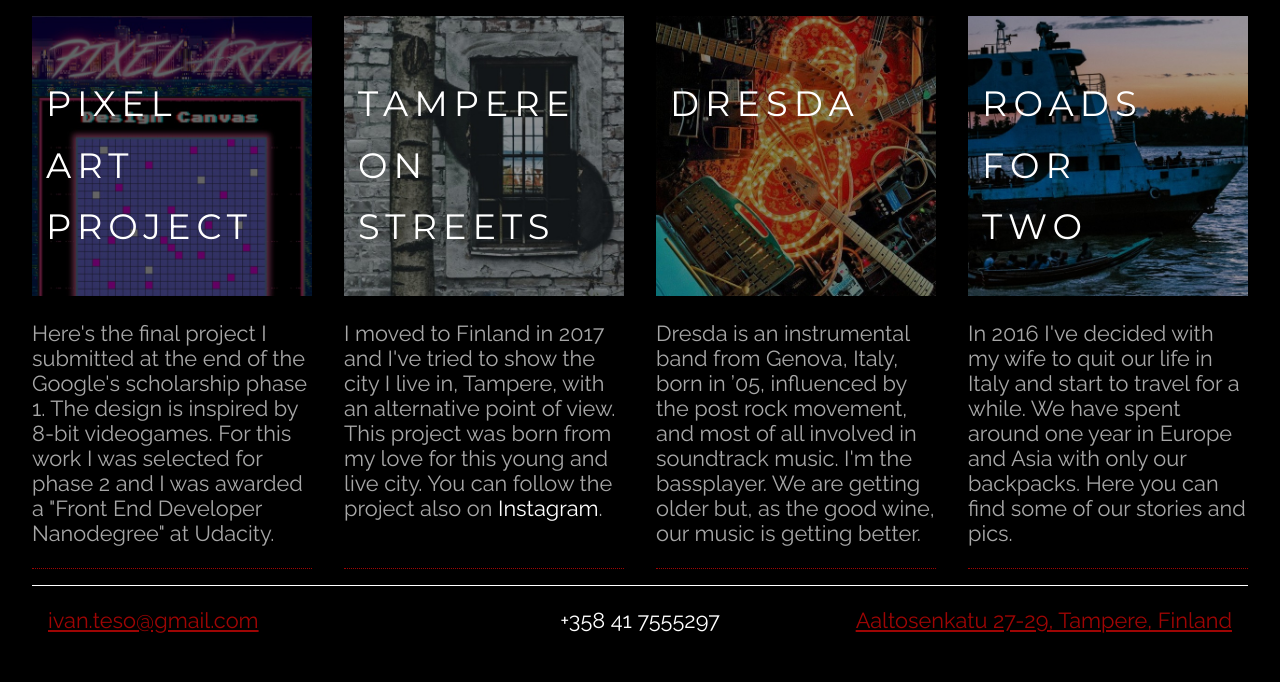
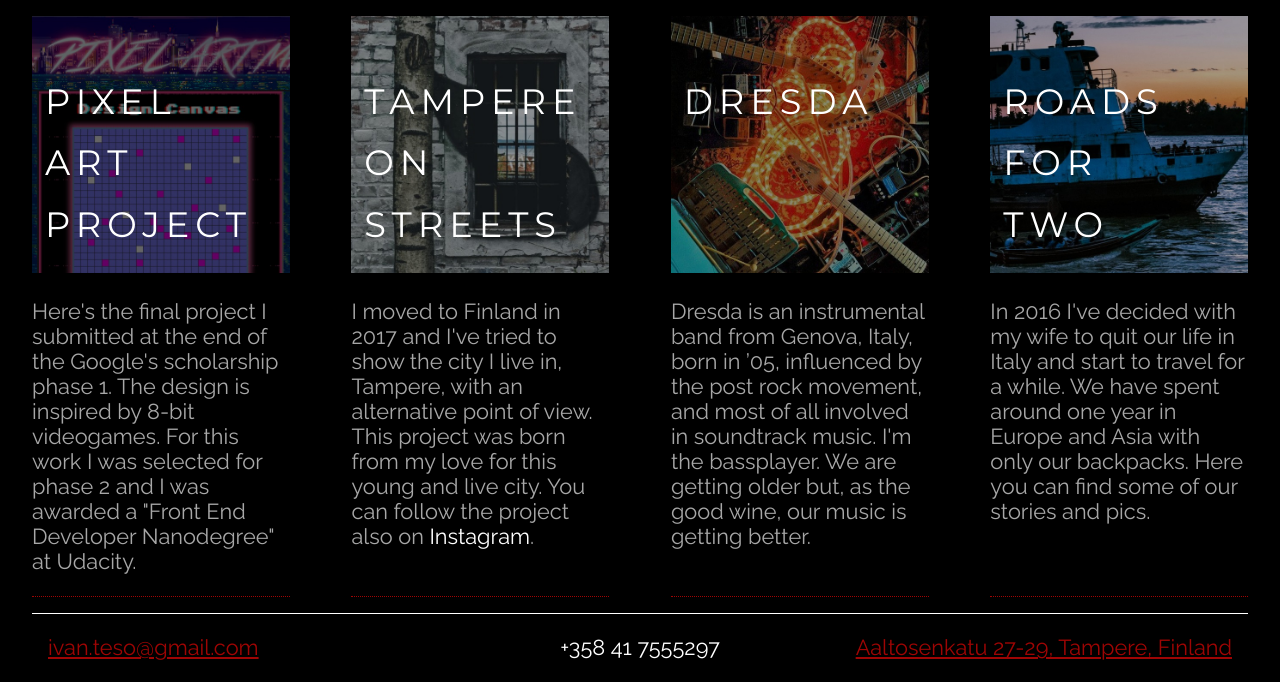
Before and after one commit to ivanteso/portfolio, a plain HTML site: page index.html in a window 1280 px wide. Shown: the part 679-1361 px from the top of the page. Before the commit the page ends 1334 px from the top, so only its background shows below. Drawn offline with Linux system fonts and the light colour scheme.

Commit message:
Changed card elements to percent relative spacing

```diff
--- a/css/responsive.css
+++ b/css/responsive.css
@@ -230,7 +230,7 @@
   /* projects */
 
   .card {
-    width: calc(25% - 1.5em);
+    width: 21.191135734%;
     margin-bottom: 1em;
     border-top: 1px dotted #9e0504;
     border-bottom: 1px dotted #9e0504;
```
